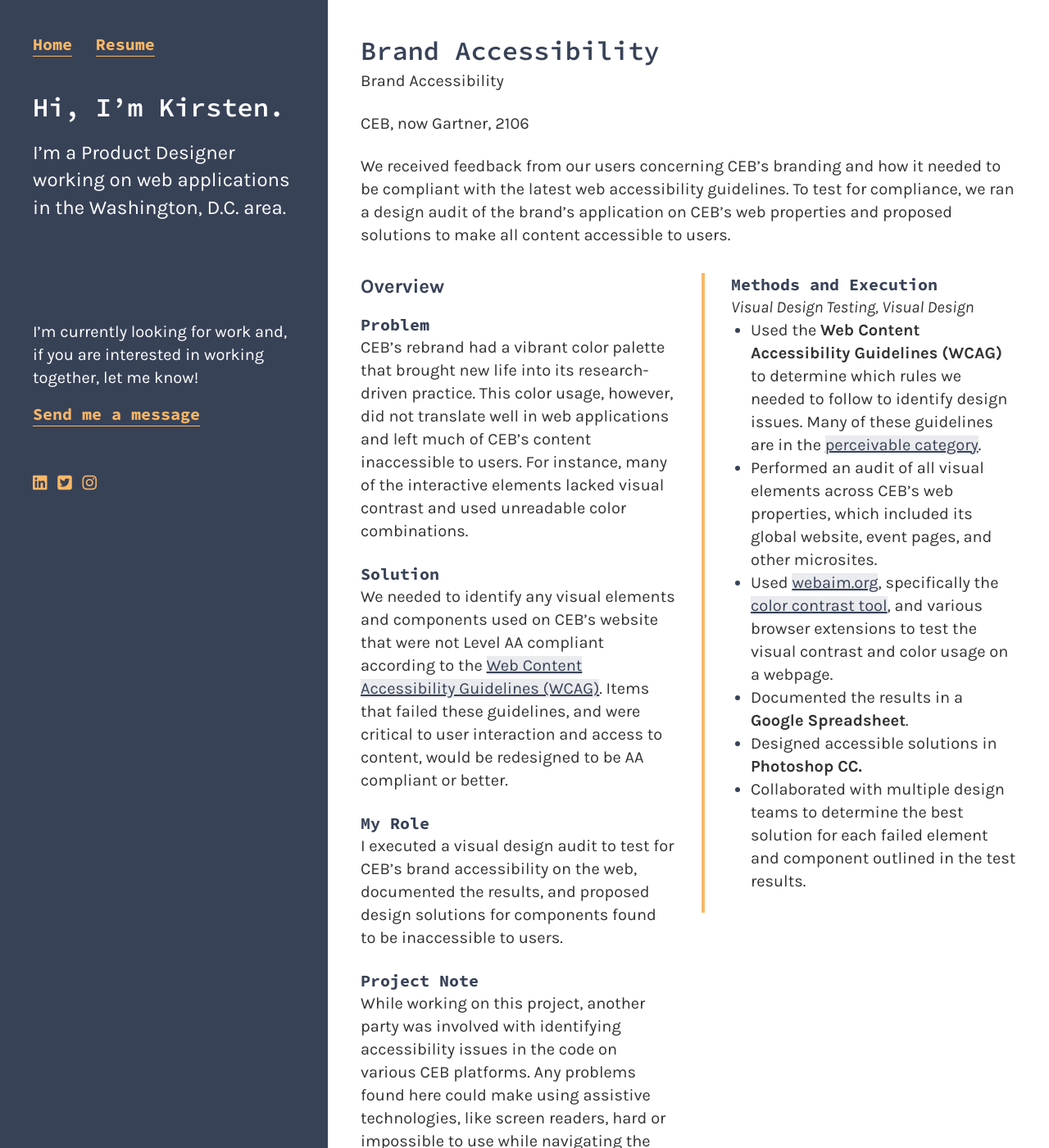
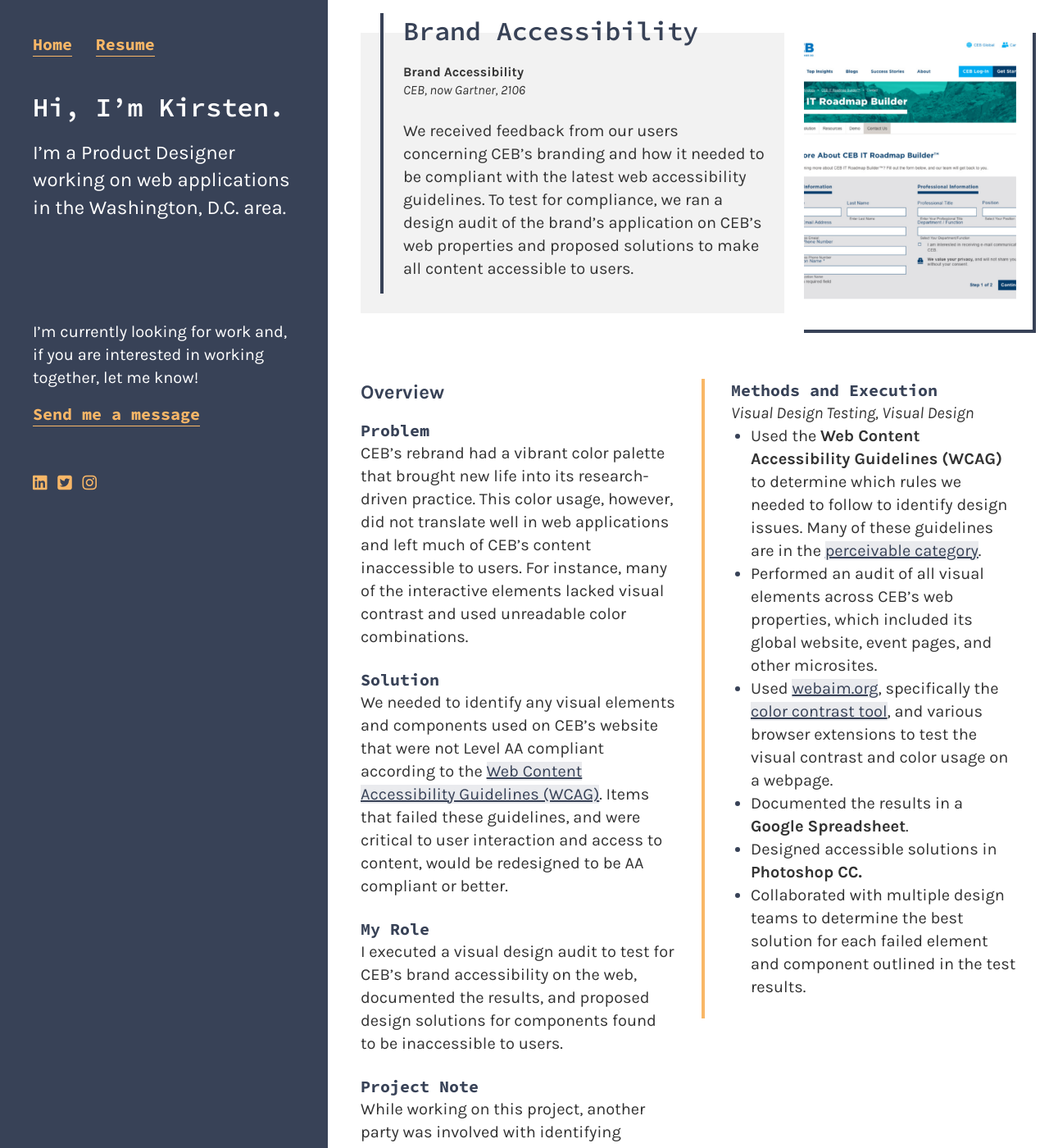
Before and after one commit to marcusrelacion/kirstengreen.com, a Jekyll site: the page built from _projects/brand-accessibility.markdown, in a window 1280 px wide and 1400 px high. Shown: the whole window at 82% size. Built offline with Jekyll 4.4.1, drawn with Linux system fonts in a browser that asks for light colours; nearby versions of some CDN libraries.

Commit message:
Fixes: #49

```diff
--- a/_includes/block-hero.html
+++ b/_includes/block-hero.html
@@ -1,34 +1,28 @@
+<section class="hero listing listing__projects">
+    <div class="project">
+        <div class="project__content">
+            <div class="project__body">
                 {% for hero-content in page.hero %}
-<section class="grid grid-60-40">
-    <div class="card">
-        <div class="card__content">
-            <div class="card__body">
-                {% for hero-content in page.hero %}
-                    <h1 class="card__title">
+                <h1 class="project__title">
                     {{ hero-content.name }}
                 </h1>
                 {% if page.layout == 'post' %}
-                        <p class="card__name">
+                <p class="project__name">
                     {{ hero-content.name }}
                 </p>
-                        <p class="card__company">
+                <p class="project__company">
                     {{ hero-content.company | append: "," }} {{ hero-content.year }}
                 </p>
                 {% endif %}
-                    <div class="card__description wysiwyg">
+                <div class="project__description wysiwyg">
                     {{ hero-content.body | markdownify }}
                 </div>
                 {% endfor %}
-
-                {% if page.layout == "home" %}
-                    <a class="card__anchor button button__solid button__solid--secondary" href="{{ page.url }}">
-                        View project
-                    </a>
-                {% endif %}
             </div>
         </div>
-        <div class="card__image" style="background-image: url('/uploads/test-image.jpg'); background-repeat: no-repeat; background-size: cover; background-position: center center;">
+        {% for hero-content in page.hero %}
+        <div class="project__image" style="background-image: url('{{ hero-content.image }}'); background-repeat: no-repeat; background-size: cover; background-position: center center;">
+        {% endfor %}
         </div>
     </div>
 </section>
-{% endfor %}
--- a/assets/styles/component/_blocks.scss
+++ b/assets/styles/component/_blocks.scss
@@ -43,8 +43,13 @@
     margin-bottom: 40px;
 }
 
-.grid--60-40 {
-    grid-template-columns: 1fr 3fr;
+.grid-60-40 {
+    grid-template-columns: 6fr 4fr;
+    margin-bottom: 80px;
+}
+
+.hero {
+    margin-bottom: 80px !important; /* refactor */
 }
 
 .grid--30-70 {
```
Lines whose indentation alone changed are shown as unchanged.
